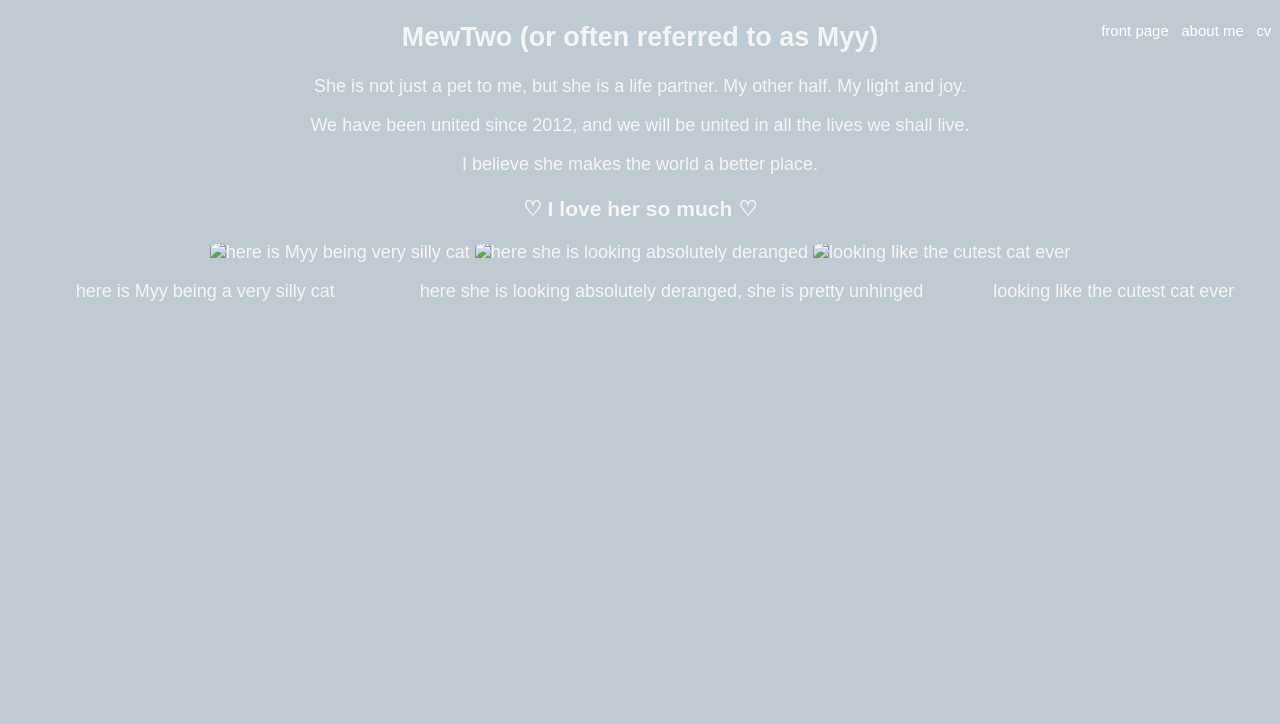
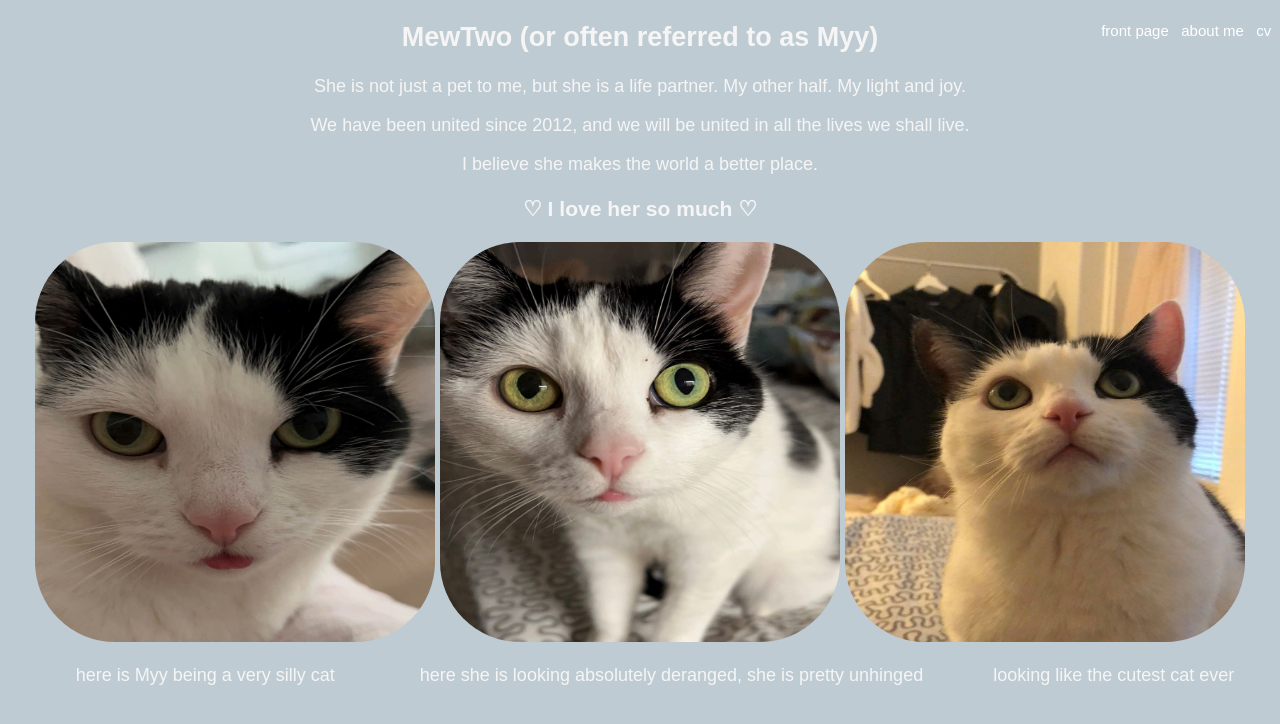
Before and after one commit to hennassy/Website, a plain HTML site: page myy.html in a window 1280 px wide. Drawn offline with Linux system fonts and the light colour scheme; the site is published under a folder, as on GitHub Pages, so addresses that start at the root find nothing; a web font is replaced by a local one.

Commit message:
Fixed photos

```diff
--- a/myy.html
+++ b/myy.html
@@ -19,9 +19,9 @@
             <p> We have been united since 2012, and we will be united in all the lives we shall live.</p>
             <p> I believe she makes the world a better place.</p>
             <h3> ♡ I love her so much ♡ </h3>
-            <img src="/images/myysilly.jpg" alt="here is Myy being very silly cat"/>
-            <img src="/images/deranged.jpg" alt="here she is looking absolutely deranged" />
-            <img src="/images/aww.jpg" alt="looking like the cutest cat ever"/>
+            <img src="images/myysilly.jpg" alt="here is Myy being very silly cat"/>
+            <img src="images/deranged.jpg" alt="here she is looking absolutely deranged" />
+            <img src="images/aww.jpg" alt="looking like the cutest cat ever"/>
             <p> &nbsp; &nbsp; &nbsp; here is Myy being a very silly cat &nbsp; &nbsp; &nbsp; &nbsp; &nbsp; &nbsp; &nbsp; &nbsp;  here she is looking absolutely deranged, she is pretty unhinged &nbsp; &nbsp; &nbsp; &nbsp; &nbsp; &nbsp; &nbsp;looking like the cutest cat ever</p>
 
         </body>
```
Also changed, not shown: index.html (+1 -1 lines).
